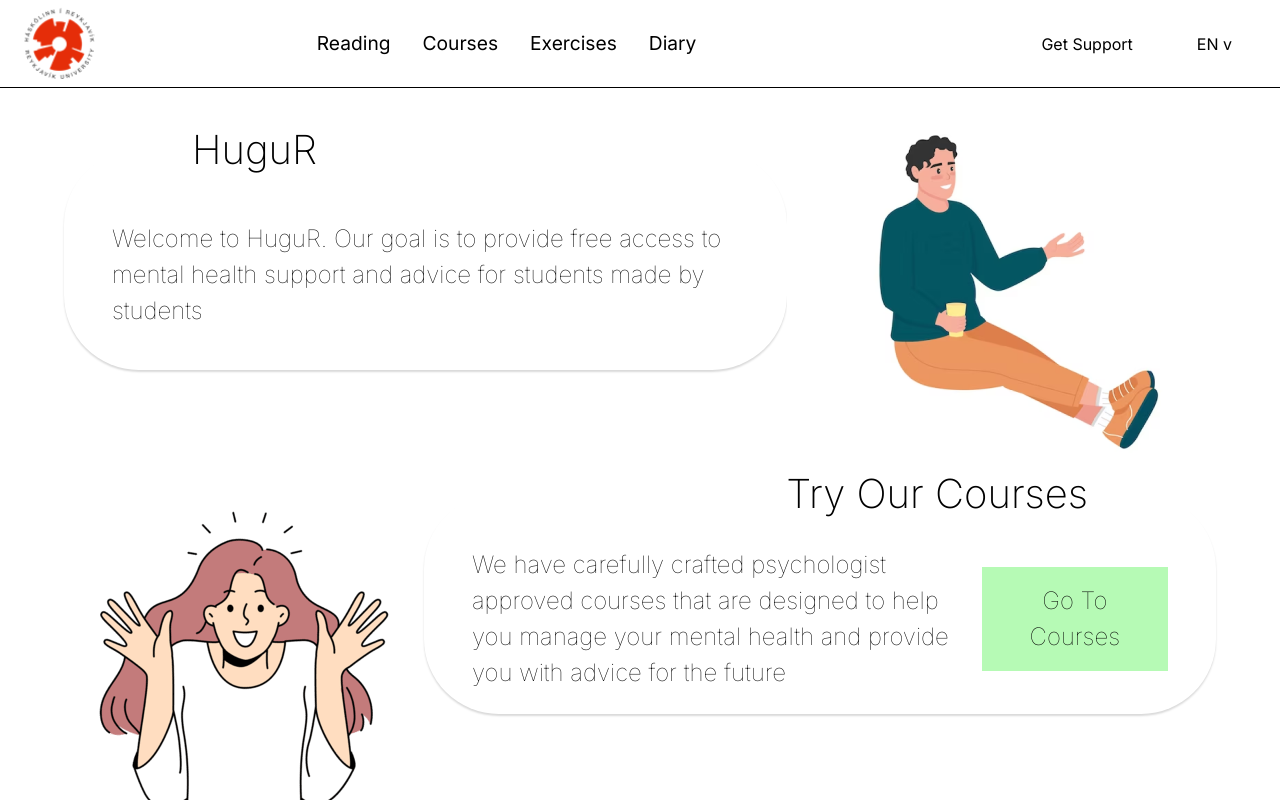
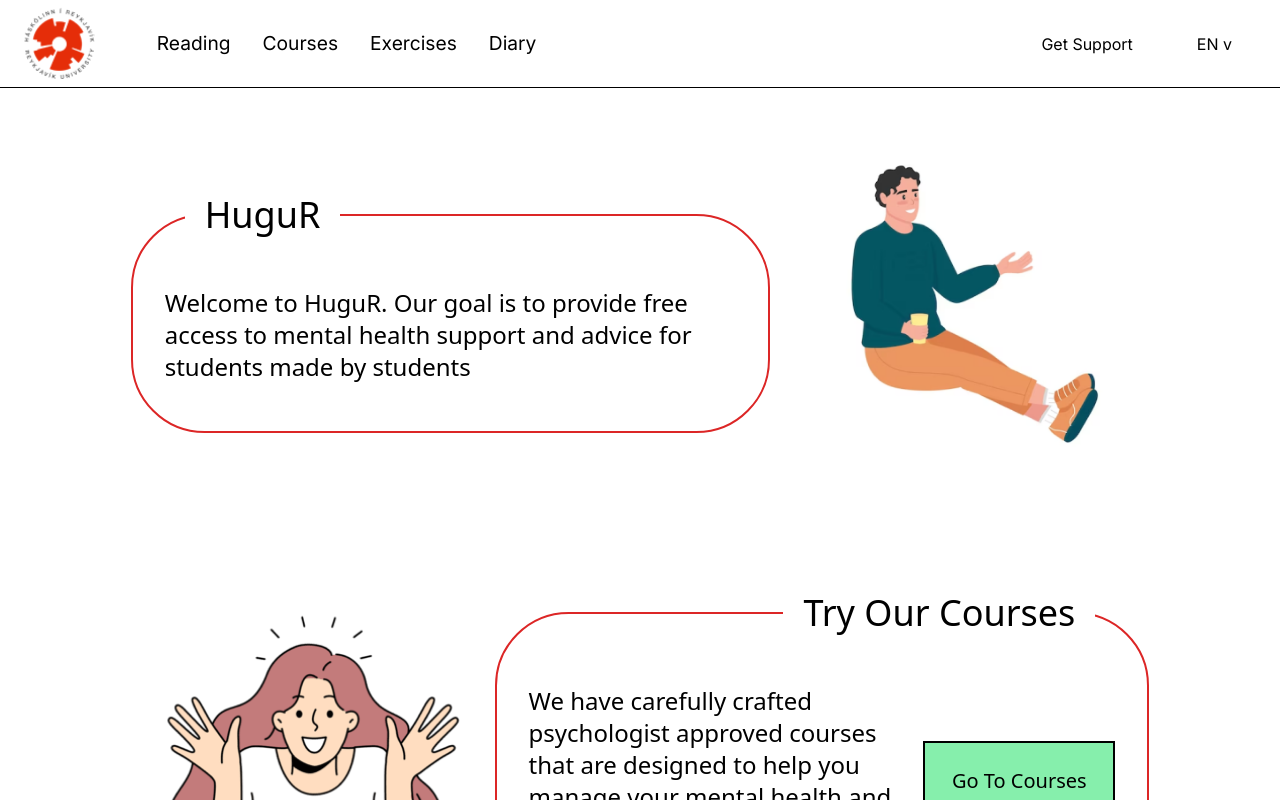
Before and after one commit to jonbjarki/HuguR, a Next.js app: page / in a window 1280 px wide. Shown: the top 800 px of the page. Built offline with nearby package versions, Linux system fonts and the light colour scheme.

Commit message:
homepage converted to tailwind

```diff
--- a/src/app/layout.tsx
+++ b/src/app/layout.tsx
@@ -38,7 +38,7 @@
           </menu>
 
         </header>
-      <div className={styles.mainWrapper}>
+      <div className='w-full'>
         {children}
       </div>
       </body>
--- a/src/app/page.module.css
+++ b/src/app/page.module.css
@@ -7,7 +7,6 @@
 
 .navbar {
   display: flex;
-  margin: 0 10rem;
 }
 
 
--- a/src/app/page.tsx
+++ b/src/app/page.tsx
@@ -5,7 +5,8 @@
 
 export default function Home() {
   return (
-    <main className={styles.main}>
+    <div className='w-full'>
+      <main className="flex flex-col items-center gap-16 xl:w-10/12 max-w-6xl mx-auto mt-10">
         <HomeLine
           title="HuguR"
           content="Welcome to HuguR. Our goal is to provide free access to mental health support and advice for students made by students"
@@ -20,5 +21,6 @@
           btnLink="/courses"
           />
       </main>
+    </div>
   )
 }
--- a/src/components/HomeLine.tsx
+++ b/src/components/HomeLine.tsx
@@ -1,3 +1,5 @@
+'use client'
+
 import Bubble from "./bubble"
 import styles from '../app/home.module.css'
 import Image from "next/image"
@@ -5,23 +7,27 @@
 
 let cx = classNames.bind(styles)
 
-export default function HomeLine({title, content, btnLink, btnText, imgSrc, isRight }) {
+import { BubbleProps } from "./bubble"
 
-    const lineClass = cx({
-        homeLine: true,
-        homeLineRight: isRight
-    })
+
+interface HomeLineProps extends BubbleProps {
+    imgSrc: string
+}
+
+export default function HomeLine({title, content, btnLink, btnText, imgSrc, isRight }: HomeLineProps) {
+
+    const lineSettings = isRight ? "flex-row-reverse" : "flex-row"
 
     return (
-        <div className={lineClass}>
+        <div className={"text-center sm:text-left md:flex md:flex-nowrap sm:m-0 md:m-6 " + lineSettings}>
         <Bubble title={title} content={content} isRight={isRight} btnLink={btnLink} btnText={btnText}/>
 
         <Image
           src={imgSrc}
-          width={429}
-          height={344}
+          width={379}
+          height={294}
           alt=''
-          className={styles.bubbleImage}
+          className="hidden md:block"
           />
       </div>
     )
--- a/src/components/bubble.tsx
+++ b/src/components/bubble.tsx
@@ -7,24 +7,35 @@
 
 let cx = classNames.bind(styles);
 
-export default function Bubble({title, content, isRight, btnText, btnLink}) {
+export interface BubbleProps {
+    title: string,
+    content: string,
+    isRight?: boolean,
+    btnText?: string,
+    btnLink?: string
+}
 
-    let legendClass = cx({
-        bubbleTitle: true,
-        bubbleTitleRight: isRight
-    })
 
-    let fieldClass = cx({
-        bubble: true,
-        bubbleRight: isRight
-    })
+export default function Bubble({title, content, isRight, btnText, btnLink}: BubbleProps) {
+
+    // let legendClass = cx({
+    //     bubbleTitle: true,
+    //     bubbleTitleRight: isRight
+    // })
+
+    // let fieldClass = cx({
+    //     bubble: true,
+    //     bubbleRight: isRight
+    // })
+
+    const legendSettings = isRight ? "md:mr-5 md:text-right" : "md:ml-5 md:text-left";
 
     return (
-        <fieldset className={fieldClass}>
-            <legend className={legendClass}>{title}</legend>
-            <p className={styles.bubbleContent}>{content}</p>
+        <fieldset className="m-auto border-2 rounded-larger border-red-600 w-4/6 h-fit px-8 pt-8 pb-12 flex items-center flex-col lg:flex-row text-2xl text-center md:text-left font-light font-sans">
+            <legend className={"md:m-0 text-4xl p-5 font-thin " + legendSettings}>{title}</legend>
+            <p className="">{content}</p>
             {btnText ?
-            <Link href={btnLink}><button className={styles.bubbleButton}>{btnText}</button></Link>
+            <Link href={btnLink}><button className="px-6 py-3 ml-6 border-2 border-black w-48 h-20 bg-green-300 text-xl mt-6 lg:mt-0 ">{btnText}</button></Link>
             : null}
         </fieldset>
     )
--- a/tailwind.config.js
+++ b/tailwind.config.js
@@ -4,7 +4,11 @@
     "./src/**/*.{js,ts,jsx,tsx,mdx}",
   ],
   theme: {
-    extend: {},
+    extend: {
+      borderRadius: {
+        'larger': '4.6rem'
+      }
+    },
   },
   plugins: [],
 }
```
Also changed, not shown: src/components/course.tsx (+10 -0 lines), public/images/header2.jpg (added), public/images/homeheader.jpg (added). Lines whose indentation alone changed are shown as unchanged.
